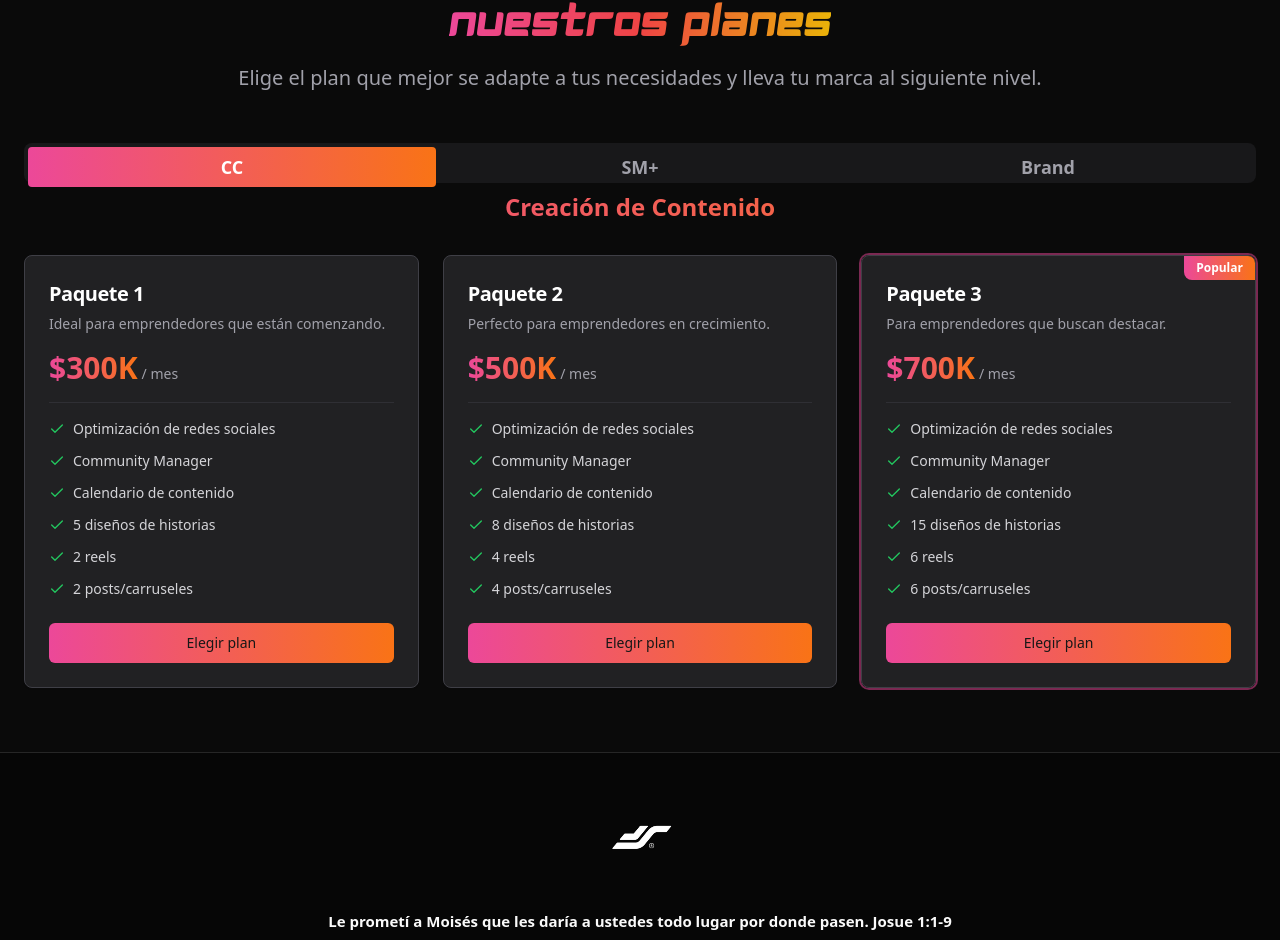
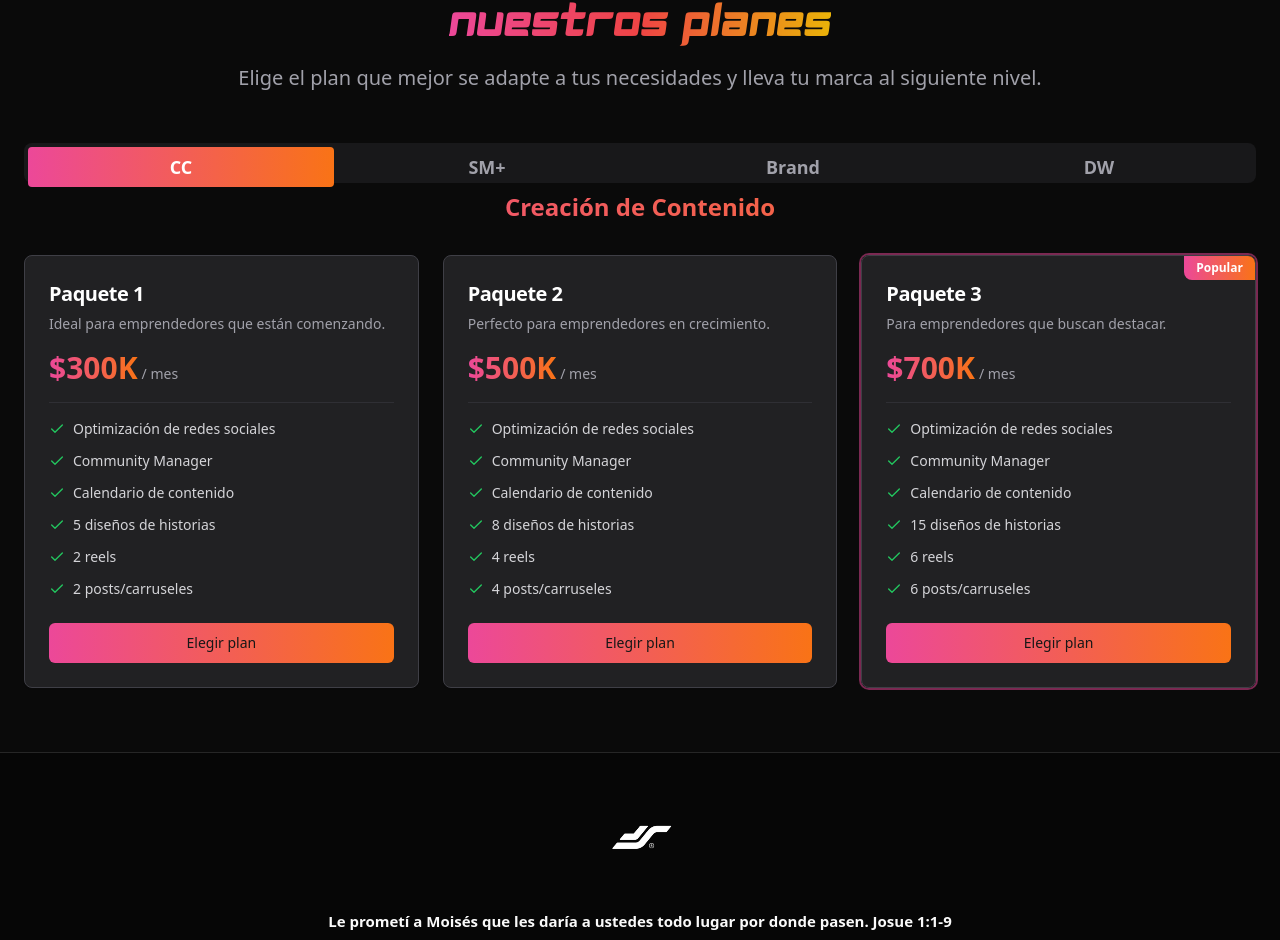
Before and after one commit to jul-cesar/johnstudio, a React (Vite) app: page / in a window 1280 px wide. Shown: the part 3110-4050 px from the top of the page. Built offline with nearby package versions, Linux system fonts and the light colour scheme.

Commit message:
web plans

```diff
--- a/src/components/PricingSection.tsx
+++ b/src/components/PricingSection.tsx
@@ -205,6 +205,58 @@ const pricingData = {
       },
     ],
   },
+  DW: {
+    fullName: "Diseño y desarrollo de paginas webs.",
+    description:
+      "Desde simples landing pages hasta complejas aplicaciones web, damos vida a tu visión digital. Elige el nivel de servicio que se ajuste a tus necesidades y observa cómo tu presencia en línea se eleva.",
+    plans: [
+      {
+        title: "Paquete Básico",
+        price: "600mil",
+        description: "Perfecto para pequeñas empresas y sitios web personales.",
+        features: [
+          "Sitio web 1-3 páginas",
+          "Diseño responsivo",
+          "Optimización SEO básica",
+          "1 mes de soporte",
+        ],
+        message:
+          "Hola, vengo de la web y estoy interesado en el Paquete Básico de desarrollo web",
+        popular: false,
+      },
+      {
+        title: "Paquete Intermedio",
+        price: "900mil+",
+        description: "Ideal para negocios en crecimiento",
+        features: [
+          "Sitio web de múltiples páginas",
+          "Funcionalidades personalizadas",
+          "Diseño personalizado",
+          "Optimización SEO avanzada",
+          "1 meses de soporte",
+        ],
+        message:
+          "Hola, vengo de la web y estoy interesado en el Paquete Intermedio de desarrollo web",
+        popular: false,
+      },
+      {
+        title: "Paquete Avanzado",
+        price: "Negociable",
+        description: "Para empresas que necesitan aplicaciones web complejas.",
+        features: [
+          "Aplicación web full-stack",
+          "Integración de base de datos",
+          "Autenticación de usuarios",
+          "Desarrollo de API",
+          "Funcionalidad personalizada",
+          "2 meses de soporte y mantenimiento",
+        ],
+        message:
+          "Hola, vengo de la web y estoy interesado en el Paquete Avanzado de desarrollo web",
+        popular: true,
+      },
+    ],
+  },
 };
 
 export default function CoolDarkPricingSection() {
@@ -230,7 +282,7 @@ export default function CoolDarkPricingSection() {
             onValueChange={setActiveTab}
             className="w-full"
           >
-            <TabsList className="grid w-full grid-cols-3 mb-2 p-1 rounded-lg bg-zinc-800/50">
+            <TabsList className="grid w-full grid-cols-4 mb-2 p-1 rounded-lg bg-zinc-800/50">
               {Object.entries(pricingData).map(([key, { fullName }]) => (
                 <TooltipProvider key={key}>
                   <Tooltip>
```
